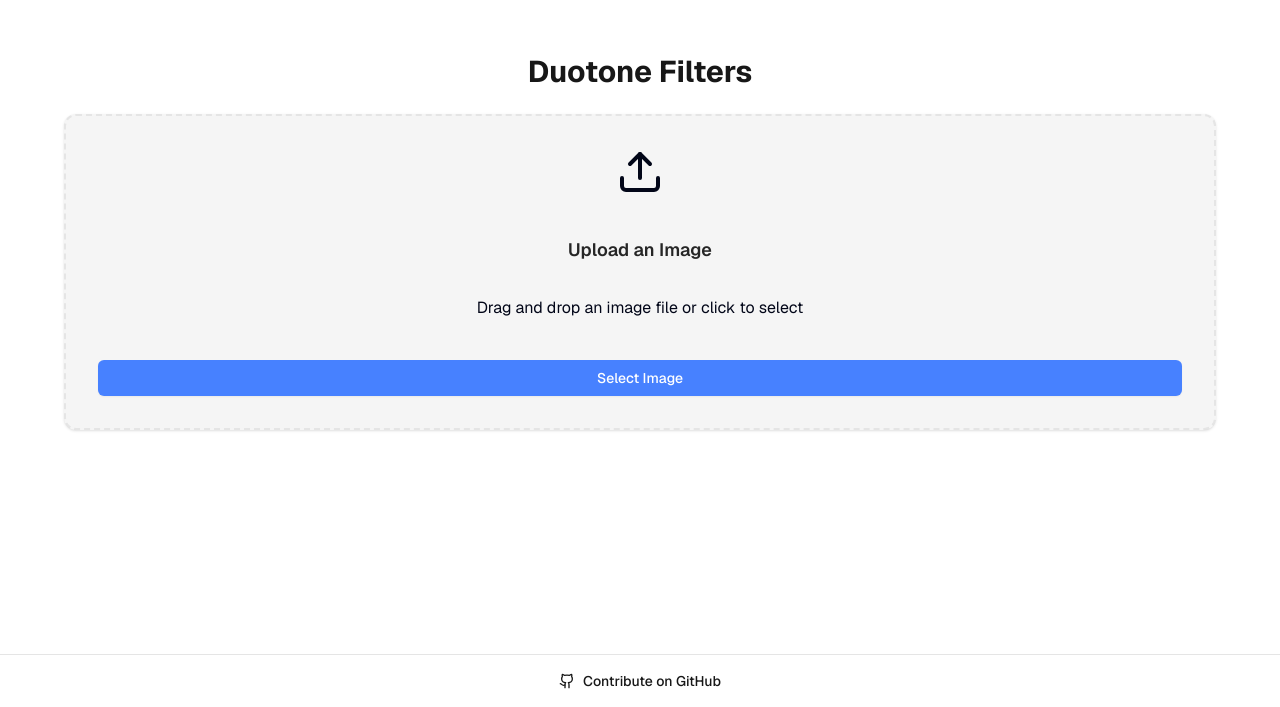
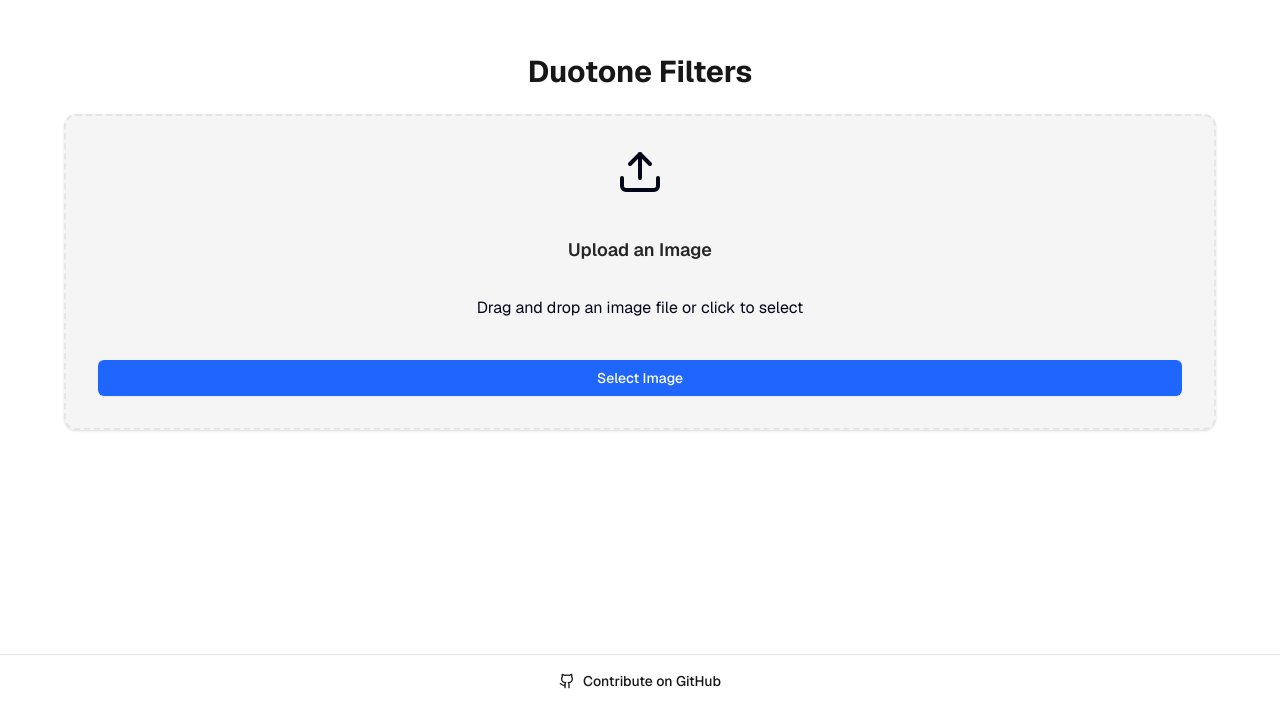
Before and after one commit to hendraaagil/duotone, a Next.js app: page / in a window 1280 px wide. Shown: the part 146-853 px from the top of the page. Built offline with nearby package versions, Linux system fonts and the light colour scheme.

Commit message:
fix: better accesibility

```diff
--- a/src/app/globals.css
+++ b/src/app/globals.css
@@ -11,18 +11,18 @@
 	--popover-foreground: oklch(0.205 0 0); /* #1f2937 */
 	--primary: oklch(0.205 0 0); /* #1f2937 */
 	--primary-foreground: oklch(1 0 0); /* #ffffff */
-	--secondary: oklch(0.646 0.222 264.376); /* #8b5cf6 */
+	--secondary: oklch(56.73% 0.23775 262.71); /* #8b5cf6 */
 	--secondary-foreground: oklch(1 0 0); /* #ffffff */
 	--muted: oklch(0.556 0 0); /* #6b7280 */
 	--muted-foreground: oklch(1 0 0); /* #ffffff */
-	--accent: oklch(0.646 0.222 264.376); /* #8b5cf6 */
+	--accent: oklch(56.73% 0.23775 262.71); /* #8b5cf6 */
 	--accent-foreground: oklch(1 0 0); /* #ffffff */
 	--destructive: oklch(0.577 0.245 27.325); /* #dc2626 */
 	--destructive-foreground: oklch(1 0 0); /* #ffffff */
 	--border: oklch(0.922 0 0); /* #e5e7eb */
 	--input: oklch(0.97 0 0); /* #f1f5f9 */
-	--ring: oklch(0.646 0.222 264.376); /* #8b5cf6 */
-	--chart-1: oklch(0.646 0.222 264.376); /* #8b5cf6 */
+	--ring: oklch(56.73% 0.23775 262.71); /* #8b5cf6 */
+	--chart-1: oklch(56.73% 0.23775 262.71); /* #8b5cf6 */
 	--chart-2: oklch(0.577 0.245 27.325); /* #dc2626 */
 	--chart-3: oklch(0.205 0 0); /* #1f2937 */
 	--chart-4: oklch(0.556 0 0); /* #6b7280 */
@@ -30,12 +30,12 @@
 	--radius: 0.5rem;
 	--sidebar: oklch(0.97 0 0); /* #f1f5f9 */
 	--sidebar-foreground: oklch(0.205 0 0); /* #1f2937 */
-	--sidebar-primary: oklch(0.646 0.222 264.376); /* #8b5cf6 */
+	--sidebar-primary: oklch(56.73% 0.23775 262.71); /* #8b5cf6 */
 	--sidebar-primary-foreground: oklch(1 0 0); /* #ffffff */
 	--sidebar-accent: oklch(0.577 0.245 27.325); /* #dc2626 */
 	--sidebar-accent-foreground: oklch(1 0 0); /* #ffffff */
 	--sidebar-border: oklch(0.922 0 0); /* #e5e7eb */
-	--sidebar-ring: oklch(0.646 0.222 264.376); /* #8b5cf6 */
+	--sidebar-ring: oklch(56.73% 0.23775 262.71); /* #8b5cf6 */
 }
 
 @theme inline {
--- a/src/app/page.tsx
+++ b/src/app/page.tsx
@@ -77,9 +77,9 @@ export default function ImageEditor() {
 						onDrop={handleDrop}
 					>
 						<Upload className="mx-auto mb-4 h-12 w-12 text-slate-950" />
-						<h3 className="mb-2 text-lg font-semibold">
+						<h2 className="mb-2 text-lg font-semibold">
 							{isDragOver ? 'Drop your image here' : 'Upload an Image'}
-						</h3>
+						</h2>
 						<p className="mb-4 text-slate-950">
 							{isDragOver
 								? 'Release to upload'
```
